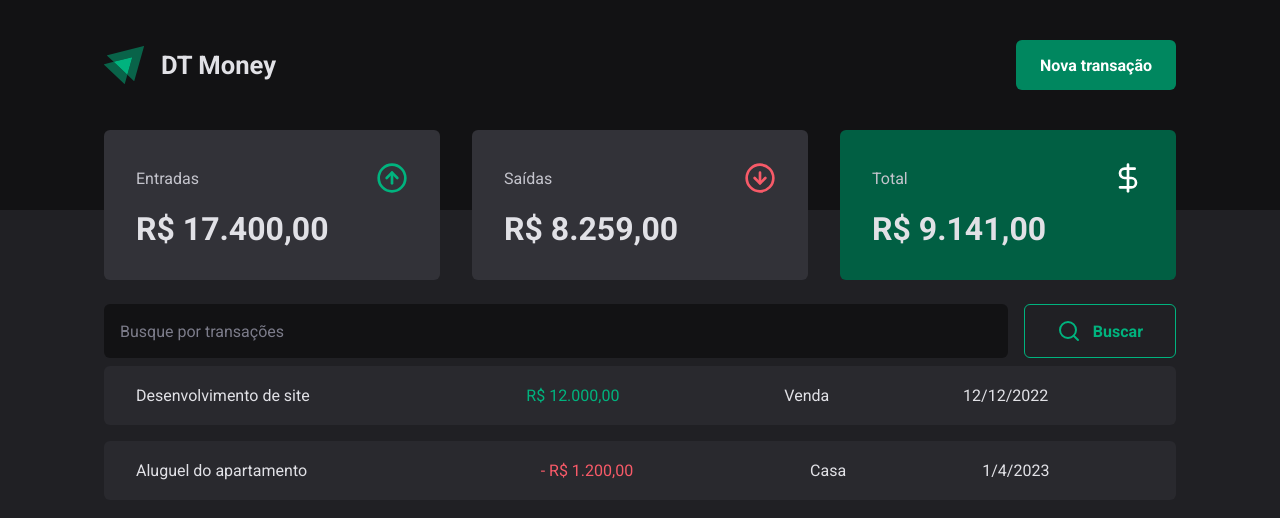
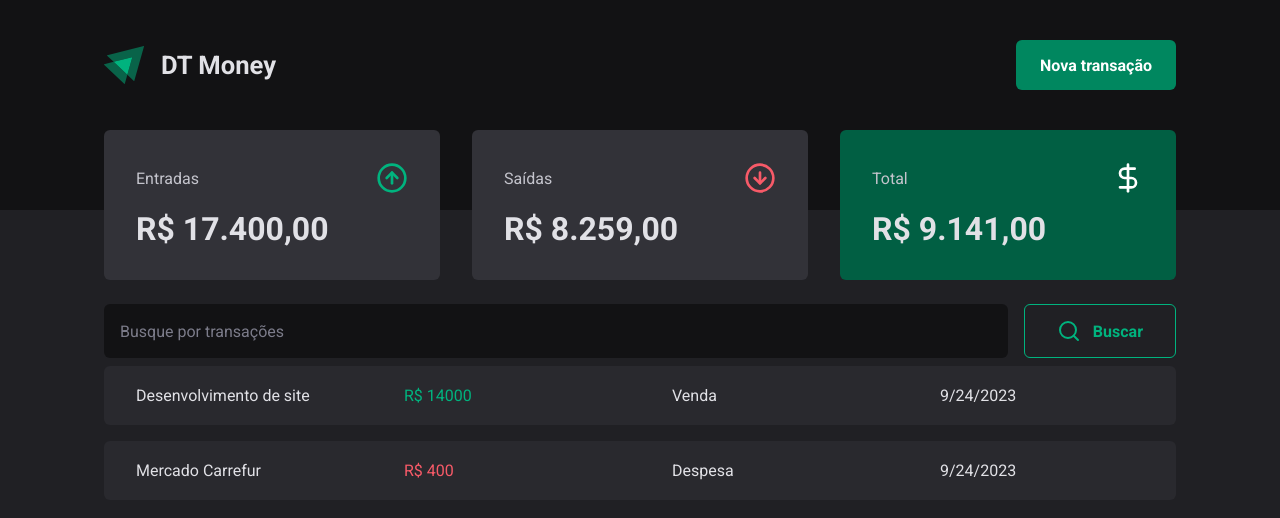
Before and after one commit to moutinhofuturedev/dt-money, a React (Vite) app: page / in a window 1280 px wide. Shown: the top 518 px of the page. Built offline with nearby package versions, Linux system fonts and the light colour scheme; data requests are answered from the project's data file.

Commit message:
feat(conect_api): inicia chamada da api

```diff
--- a/src/components/Transaction/index.tsx
+++ b/src/components/Transaction/index.tsx
@@ -3,13 +3,12 @@ import {
   TransactionTable,
   PriceHighLight,
 } from './styles'
-
-export type TransactionTableProps = {
-  tableTitle: string
-  tableValue: string
-  tableType: string
+export interface TransactionTableProps {
+  tableDescription: string
+  tablePrice: number
+  tableCategory: string
   tableDate: string
-  typeExpense: 'income' | 'outcome'
+  tableExpense: 'income' | 'outcome'
 }
 
 const formatDate = (date: string) => {
@@ -17,24 +16,24 @@ const formatDate = (date: string) => {
 }
 
 export const Transaction = ({
-  tableTitle,
-  tableValue,
-  tableType,
+  tableDescription,
+  tablePrice,
+  tableCategory,
   tableDate,
-  typeExpense,
+  tableExpense,
 }: TransactionTableProps) => {
   return (
     <TransactionContainer>
       <TransactionTable>
         <tbody>
           <tr>
-            <td>{tableTitle}</td>
+            <td>{tableDescription}</td>
             <td>
-              <PriceHighLight variant={typeExpense}>
-                {tableValue}
+              <PriceHighLight variant={tableExpense}>
+                {`R$ ${tablePrice}`}
               </PriceHighLight>
             </td>
-            <td>{tableType}</td>
+            <td>{tableCategory}</td>
             <td>{formatDate(tableDate)}</td>
           </tr>
         </tbody>
--- a/src/components/Transaction/styles.ts
+++ b/src/components/Transaction/styles.ts
@@ -1,7 +1,6 @@
 import styled, { css } from 'styled-components'
 
 export const TransactionContainer = styled.main`
-  width: 100%;
   max-width: 1120px;
   margin: 0 auto;
   padding: 0 1.5rem;
@@ -10,9 +9,14 @@ export const TransactionTable = styled.table`
   width: 100%;
   border-collapse: separate;
   border-spacing: 0 0.5rem;
-  /* margin-top: 1.5rem; */
+
+  tr {
+    display: flex;
+    justify-content: space-between;
+    align-items: center;
 
     td {
+      width: 100%;
       padding: 1.25rem 2rem;
       background: ${(props) => props.theme['gray-700']};
 
@@ -24,6 +28,7 @@ export const TransactionTable = styled.table`
       &:last-child {
         border-top-right-radius: 6px;
         border-bottom-right-radius: 6px;
+      }
     }
   }
 `
--- a/src/pages/Transactions/index.tsx
+++ b/src/pages/Transactions/index.tsx
@@ -1,28 +1,49 @@
+import { useEffect, useState } from 'react'
 import { Header } from '../../components/Header'
 import { SearchForm } from '../../components/SearchForm'
 import { Summary } from '../../components/Summary'
 import { Transaction } from '../../components/Transaction'
 
+interface TransactionType {
+  id: number
+  description: string
+  expense: 'income' | 'outcome'
+  category: string
+  price: number
+  createdAt: string
+}
+
 export const Transactions = () => {
+  const [transactions, setTransactions] = useState<TransactionType[]>([])
+
+  async function loadTransactions() {
+    const response: Response = await fetch('http://localhost:3000/transactions')
+    const data: TransactionType[] = await response.json()
+
+    setTransactions(data)
+  }
+
+  useEffect(() => {
+    loadTransactions()
+  }, [])
+
   return (
     <>
       <Header title="DT Money" name="Nova transação" />
       <Summary />
       <SearchForm />
-      <Transaction
-        typeExpense="income"
-        tableTitle="Desenvolvimento de site"
-        tableValue="R$ 12.000,00"
-        tableType="Venda"
-        tableDate="12/12/2022"
-      />
-      <Transaction
-        typeExpense="outcome"
-        tableTitle="Aluguel do apartamento"
-        tableValue="- R$ 1.200,00"
-        tableType="Casa"
-        tableDate="01/04/2023"
-      />
+      {transactions.map((transaction) => {
+        return (
+          <Transaction
+            key={transaction.id}
+            tableExpense={transaction.expense}
+            tableDescription={transaction.description}
+            tablePrice={transaction.price}
+            tableCategory={transaction.category}
+            tableDate={transaction.createdAt}
+          />
+        )
+      })}
     </>
   )
 }
```
Lines whose indentation alone changed are shown as unchanged.
